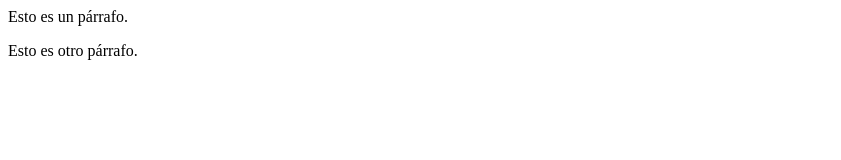
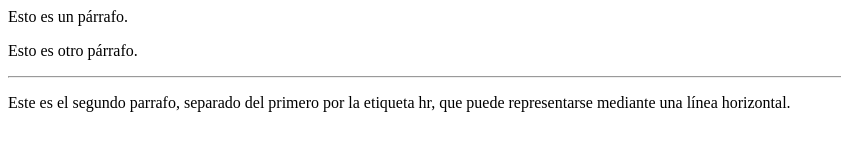
Before and after one commit to lluviesita/Prueba, a plain HTML site: page index.html in a window 1280 px wide. Shown: the whole page, without its empty margins (0-841 px from the left). Drawn offline with Linux system fonts and the light colour scheme.

Commit message:
Commit 2

```diff
--- a/index.html
+++ b/index.html
@@ -5,5 +5,8 @@
   <body>
     <p>Esto es un párrafo.</p>
     <p>Esto es otro párrafo.</p>
+    <hr/>
+  <p>Este es el segundo parrafo, separado del primero por la etiqueta hr, que puede
+representarse mediante una línea horizontal.</p>
   </body>
 </html>
```
